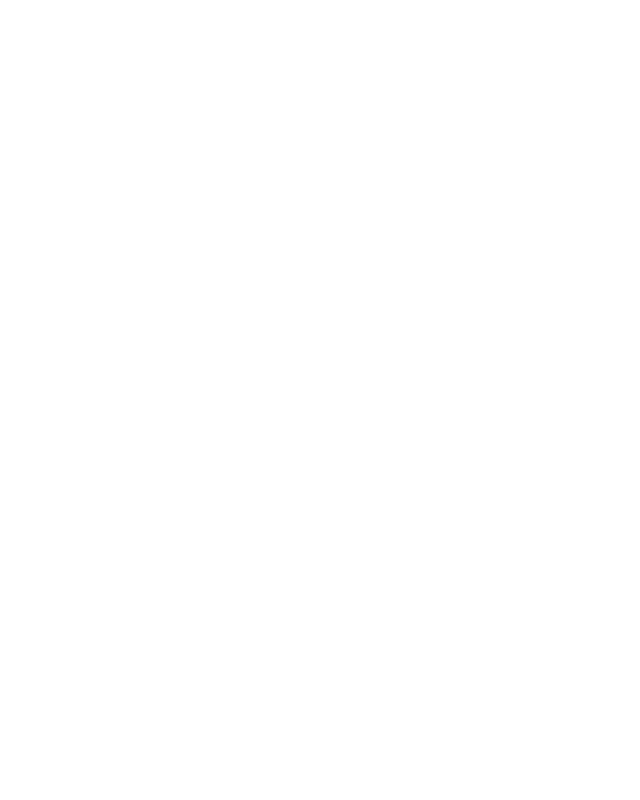
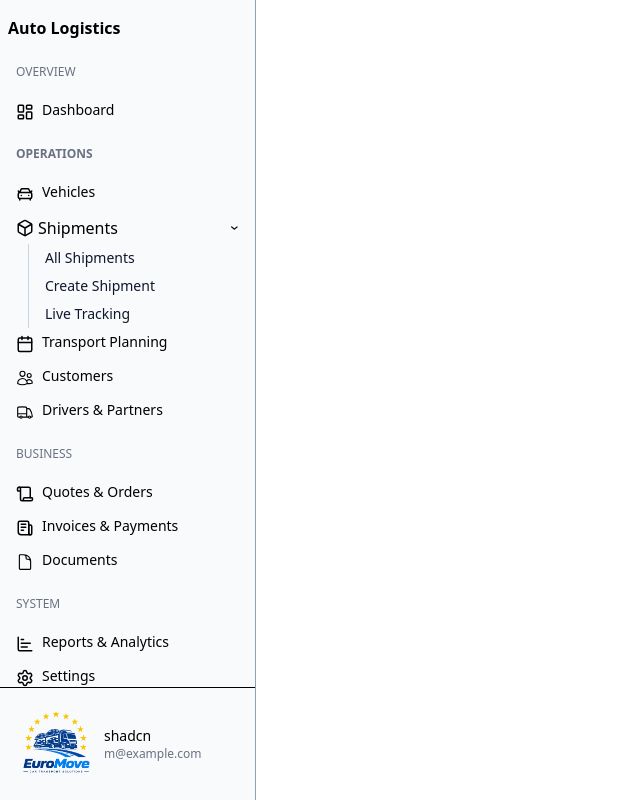
Before and after one commit to RadostinTasev1999/SAP-LABS-Intership-Project-2026, a Next.js app: page /console in a window 1280 px wide. Shown: the whole page, without its empty margins (0-640 px from the left). Built offline with nearby package versions, Linux system fonts and the light colour scheme.

Commit message:
instantiated SideBar component in Page component on /console route

```diff
--- a/app/console/page.tsx
+++ b/app/console/page.tsx
@@ -1,10 +1,10 @@
-
+import SideBar from '@/components/console/SideBar'
 
 export default function Page(){
 
     return(
         <>
-        {/* Side */}
+            <SideBar />
         </>
     )
 }
```
